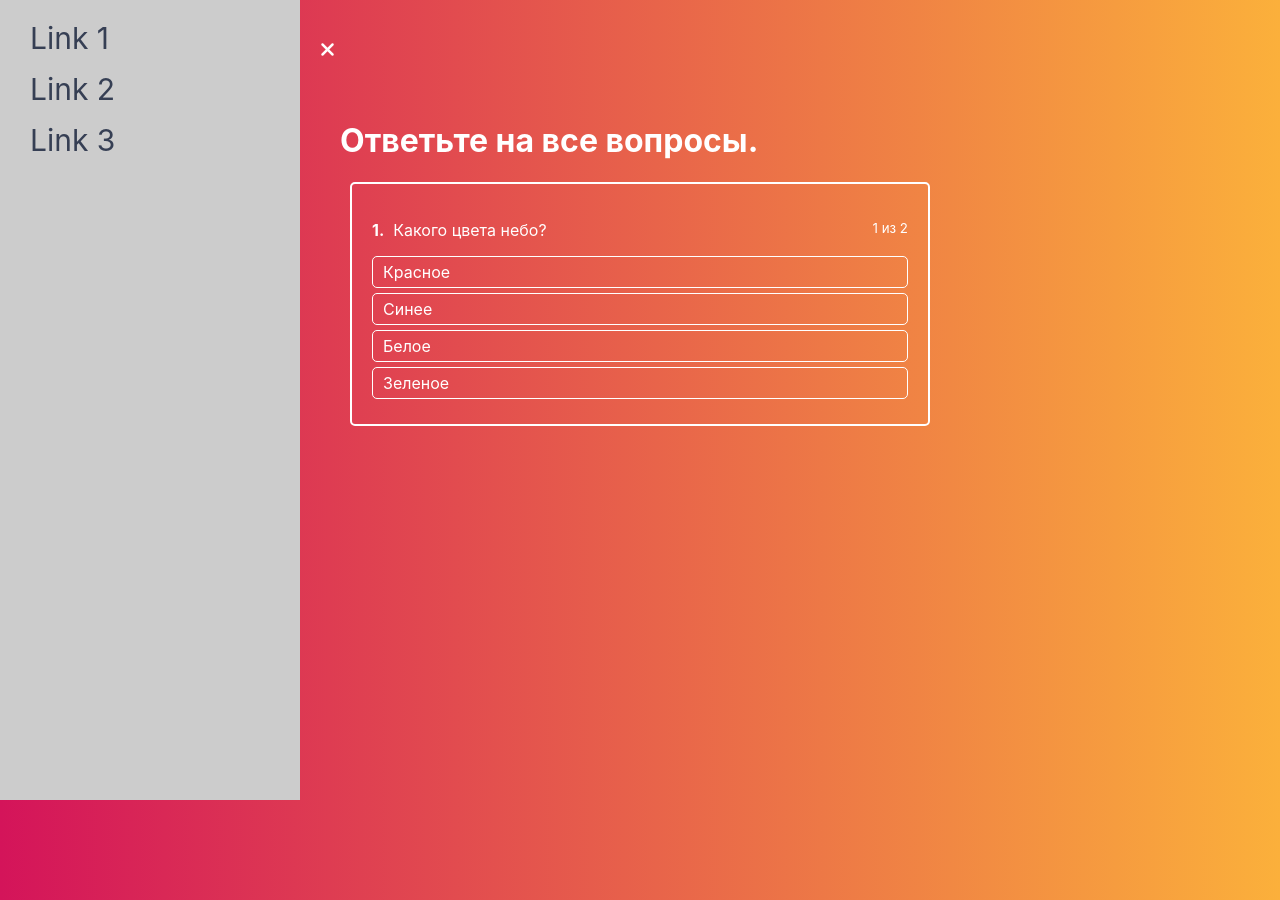
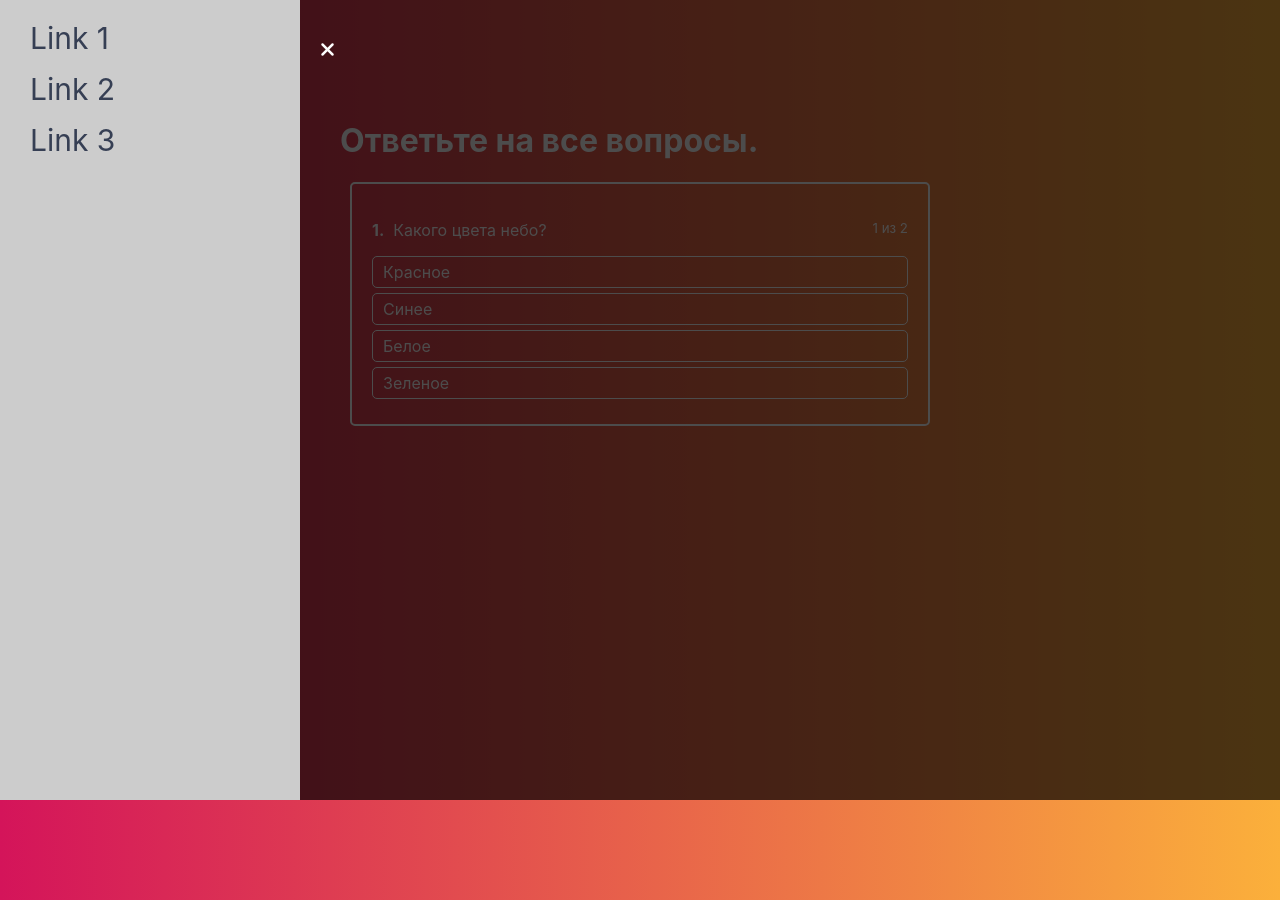
Before and after one commit to Vlad-Houston/React-Quiz, a React app: page / in a window 1280 px wide. Both pictures are taken after a click on the icon 48 px from the left and 50 px from the top of the page. Built offline with nearby package versions, Linux system fonts and the light colour scheme; the HTML template or start-up script is replaced by a standard one.

Commit message:
lesson 16
Signed-off-by: Vlad6555z <Vlad6555z@gmail.com>

```diff
--- a/src/component/Navigation/Drawer/Drawer.js
+++ b/src/component/Navigation/Drawer/Drawer.js
@@ -1,5 +1,6 @@
-import React, { Component } from "react";
+import React, { Component, Fragment } from "react";
 import classes from "./Drawer.module.css";
+import Backdrop from "../../UI/Backdrop/Backdrop";
 
 const links = [1, 2, 3];
 
@@ -20,9 +21,12 @@ class Drawer extends Component {
       cls.push(classes.close);
     }
     return (
-      <nav className={cls.join(" ")}>
-        <ul>{this.renderLinks()}</ul>
-      </nav>
+      <Fragment>
+        <nav className={cls.join(" ")}>
+          <ul>{this.renderLinks()}</ul>
+        </nav>
+        {this.props.isOpen ? <Backdrop onClick={this.props.onClose} /> : null}
+      </Fragment>
     );
   }
 }
--- /dev/null
+++ b/src/component/UI/Backdrop/Backdrop.js
@@ -0,0 +1,8 @@
+import React from "react";
+import classes from "./Backdrop.module.css";
+
+const Backdrop = props => (
+  <div className={classes.Backdrop} onClick={props.onClick} />
+);
+
+export default Backdrop;
--- /dev/null
+++ b/src/component/UI/Backdrop/Backdrop.module.css
@@ -0,0 +1,10 @@
+.Backdrop {
+  z-index: 50;
+  background: #000;
+  opacity: 0.7;
+  position: fixed;
+  top: 0;
+  left: 0;
+  bottom: 0;
+  right: 0;
+}
--- a/src/hoc/Layout/Layout.js
+++ b/src/hoc/Layout/Layout.js
@@ -17,7 +17,7 @@ class Layout extends Component {
   render() {
     return (
       <div className={classes.Layout}>
-        <Drawer isOpen={this.state.menu} />
+        <Drawer isOpen={this.state.menu} onClose={this.toggleMenuHendler} />
 
         <MenuToggle
           onToggle={this.toggleMenuHendler}
```
